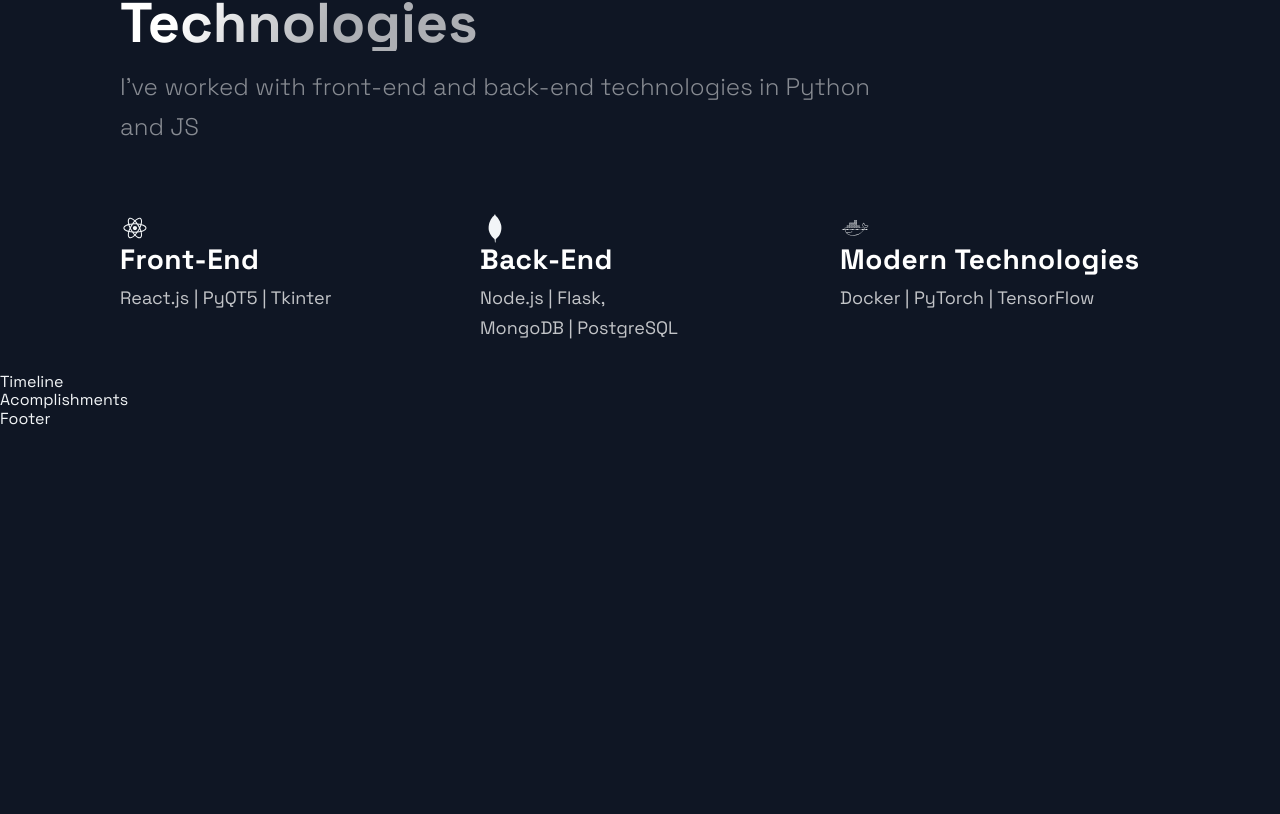
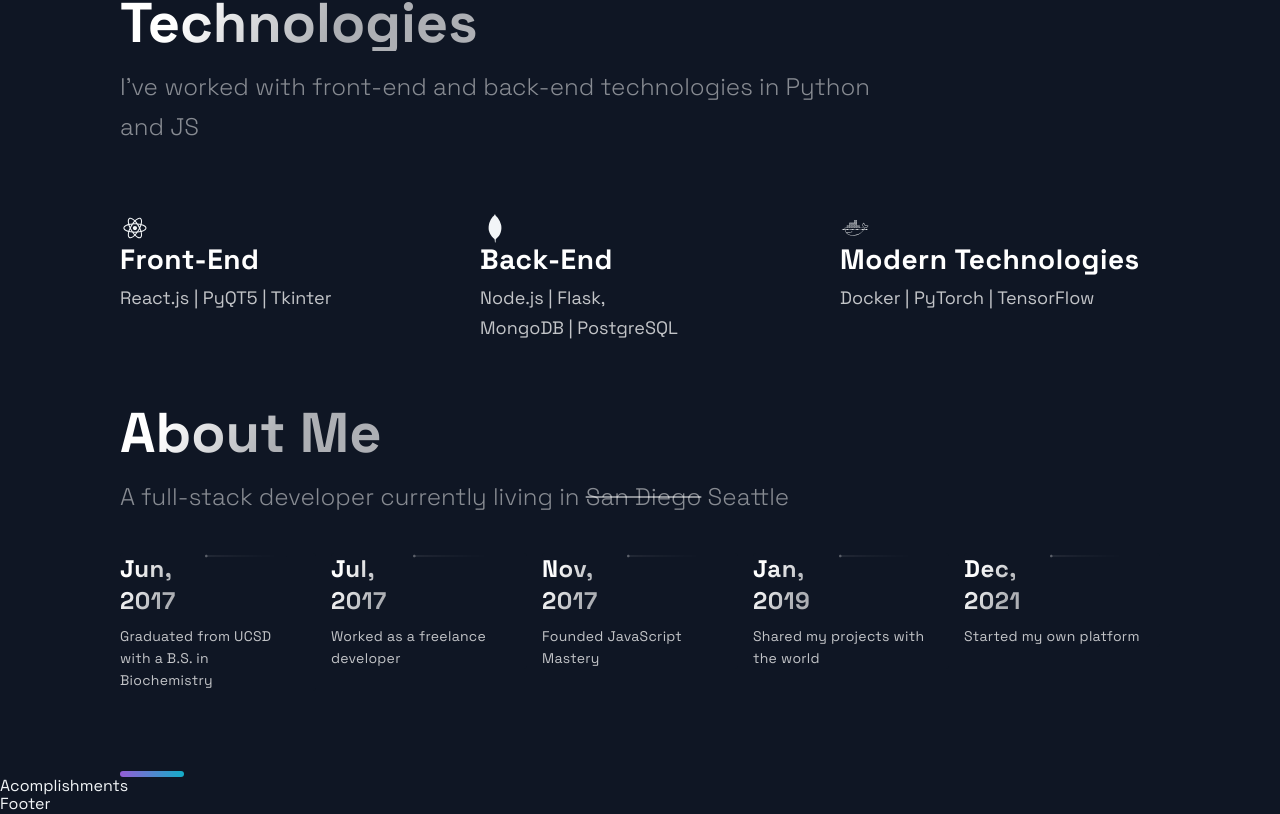
Before and after one commit to TRTurn/Portfolio-Website, a Next.js app: page / in a window 1280 px wide. Shown: the part 2199-3013 px from the top of the page. Before the commit the page ends 2628 px from the top, so only its background shows below. Built offline with nearby package versions, Linux system fonts and the light colour scheme.

Commit message:
Update TimeLine section with about-me info

```diff
--- a/src/components/TimeLine/TimeLine.js
+++ b/src/components/TimeLine/TimeLine.js
@@ -7,45 +7,108 @@
 const TOTAL_CAROUSEL_COUNT = TimeLineData.length;
 
 const Timeline = () => {
-  // const [activeItem, setActiveItem] = useState(0);
-  // const carouselRef = useRef();
+  const [activeItem, setActiveItem] = useState(0);
+  const carouselRef = useRef();
 
-  // const scroll = (node, left) => {
-  //   return node.scrollTo({ left, behavior: 'smooth' });
-  // }
+  const scroll = (node, left) => {
+    return node.scrollTo({ left, behavior: 'smooth' });
+  }
 
-  // const handleClick = (e, i) => {
-  //   e.preventDefault();
+  const handleClick = (e, i) => {
+    e.preventDefault();
 
-  //   if (carouselRef.current) {
-  //     const scrollLeft = Math.floor(carouselRef.current.scrollWidth * 0.7 * (i / TimeLineData.length));
+    if (carouselRef.current) {
+      const scrollLeft = Math.floor(carouselRef.current.scrollWidth * 0.7 * (i / TimeLineData.length));
 
-  //     scroll(carouselRef.current, scrollLeft);
-  //   }
-  // }
+      scroll(carouselRef.current, scrollLeft);
+    }
+  }
 
-  // const handleScroll = () => {
-  //   if (carouselRef.current) {
-  //     const index = Math.round((carouselRef.current.scrollLeft / (carouselRef.current.scrollWidth * 0.7)) * TimeLineData.length);
+  const handleScroll = () => {
+    if (carouselRef.current) {
+      const index = Math.round((carouselRef.current.scrollLeft / (carouselRef.current.scrollWidth * 0.7)) * TimeLineData.length);
 
-  //     setActiveItem(index);
-  //   }
-  // }
+      setActiveItem(index);
+    }
+  }
 
-  // // snap back to beginning of scroll when window is resized
-  // // avoids a bug where content is covered up if coming from smaller screen
-  // useEffect(() => {
-  //   const handleResize = () => {
-  //     scroll(carouselRef.current, 0);
-  //   }
+  // snap back to beginning of scroll when window is resized
+  // avoids a bug where content is covered up if coming from smaller screen
+  useEffect(() => {
+    const handleResize = () => {
+      scroll(carouselRef.current, 0);
+    }
 
-  //   window.addEventListener('resize', handleResize);
-  // }, []);
+    window.addEventListener('resize', handleResize);
+  }, []);
 
   return (
-    <div>
-      Timeline
-    </div>
+    <Section id="about">
+      <SectionTitle>About Me</SectionTitle>
+      <SectionText>A full-stack developer currently living in <strike>San Diego</strike> Seattle</SectionText>
+      <CarouselContainer ref={carouselRef} onScroll={handleScroll}>
+        <>
+        {TimeLineData.map((item, index) => (
+          <CarouselMobileScrollNode key={index} final={index === TOTAL_CAROUSEL_COUNT-1}>
+            <CarouselItem
+              index={index}
+              id={`carousel__item-${index}`}
+              active={activeItem}
+              onClick={(e) => handleClick(e, index)}>
+                <CarouselItemTitle>
+                  {item.month + ', ' + item.year}
+                  <CarouselItemImg
+                      width="208"
+                      height="6"
+                      viewBox="0 0 208 6"
+                      fill="none"
+                      xmlns="http://www.w3.org/2000/svg">
+                      <path
+                        fill-rule="evenodd"
+                        clip-rule="evenodd"
+                        d="M2.5 5.5C3.88071 5.5 5 4.38071 5 3V3.5L208 3.50002V2.50002L5 2.5V3C5 1.61929 3.88071 0.5 2.5 0.5C1.11929 0.5 0 1.61929 0 3C0 4.38071 1.11929 5.5 2.5 5.5Z"
+                        fill="url(#paint0_linear)"
+                        fill-opacity="0.33"
+                      />
+                      <defs>
+                        <linearGradient
+                          id="paint0_linear"
+                          x1="-4.30412e-10"
+                          y1="0.5"
+                          x2="208"
+                          y2="0.500295"
+                          gradientUnits="userSpaceOnUse">
+                          <stop stop-color="white" />
+                          <stop
+                            offset="0.79478"
+                            stop-color="white"
+                            stop-opacity="0"
+                          />
+                        </linearGradient>
+                      </defs>
+                    </CarouselItemImg>
+                </CarouselItemTitle>
+                <CarouselItemText>{item.text}</CarouselItemText>
+              </CarouselItem>
+          </CarouselMobileScrollNode>
+        ))}
+        </>
+      </CarouselContainer>
+      <CarouselButtons>
+        {TimeLineData.map((item, index) => (
+          <CarouselButton
+            key={index}
+            index={index}
+            active={activeItem}
+            onClick={(e) => handleClick(e, index)}
+            type="button"
+          >
+            <CarouselButtonDot active={activeItem}/>
+          </CarouselButton>
+        ))}
+      </CarouselButtons>
+      <SectionDivider/>
+    </Section>
   );
 };
 
--- a/src/constants/constants.js
+++ b/src/constants/constants.js
@@ -38,9 +38,9 @@
 ];
 
 export const TimeLineData = [
-  { year: 2017, text: 'Started my journey', },
-  { year: 2018, text: 'Worked as a freelance developer', },
-  { year: 2019, text: 'Founded JavaScript Mastery', },
-  { year: 2020, text: 'Shared my projects with the world', },
-  { year: 2021, text: 'Started my own platform', },
+  { year: 2017, month: "Jun", text: 'Graduated from UCSD with a B.S. in Biochemistry', },
+  { year: 2017, month: "Jul", text: 'Worked as a freelance developer', },
+  { year: 2017, month: "Nov", text: 'Founded JavaScript Mastery', },
+  { year: 2019, month: "Jan", text: 'Shared my projects with the world', },
+  { year: 2021, month: "Dec", text: 'Started my own platform', },
 ];
```
